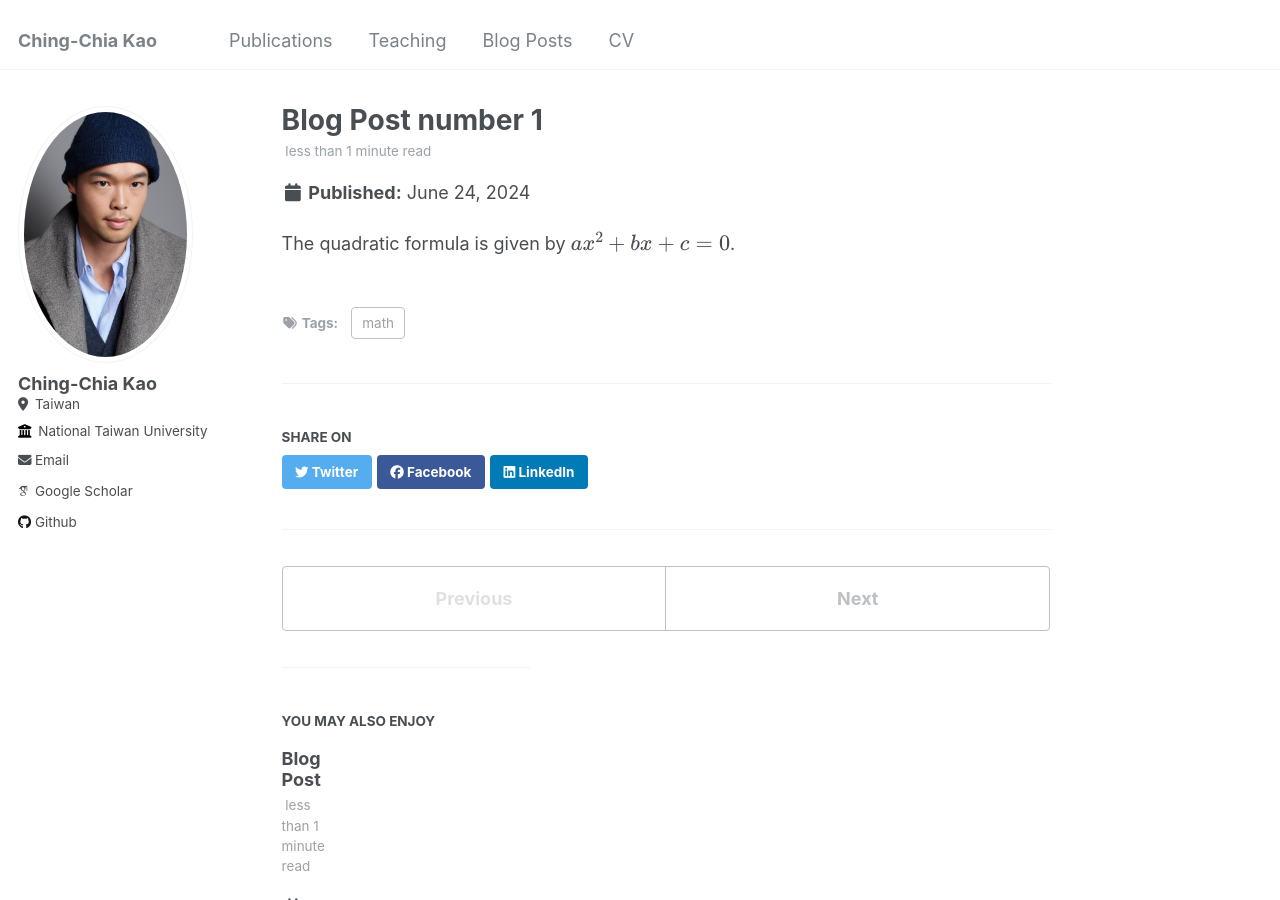
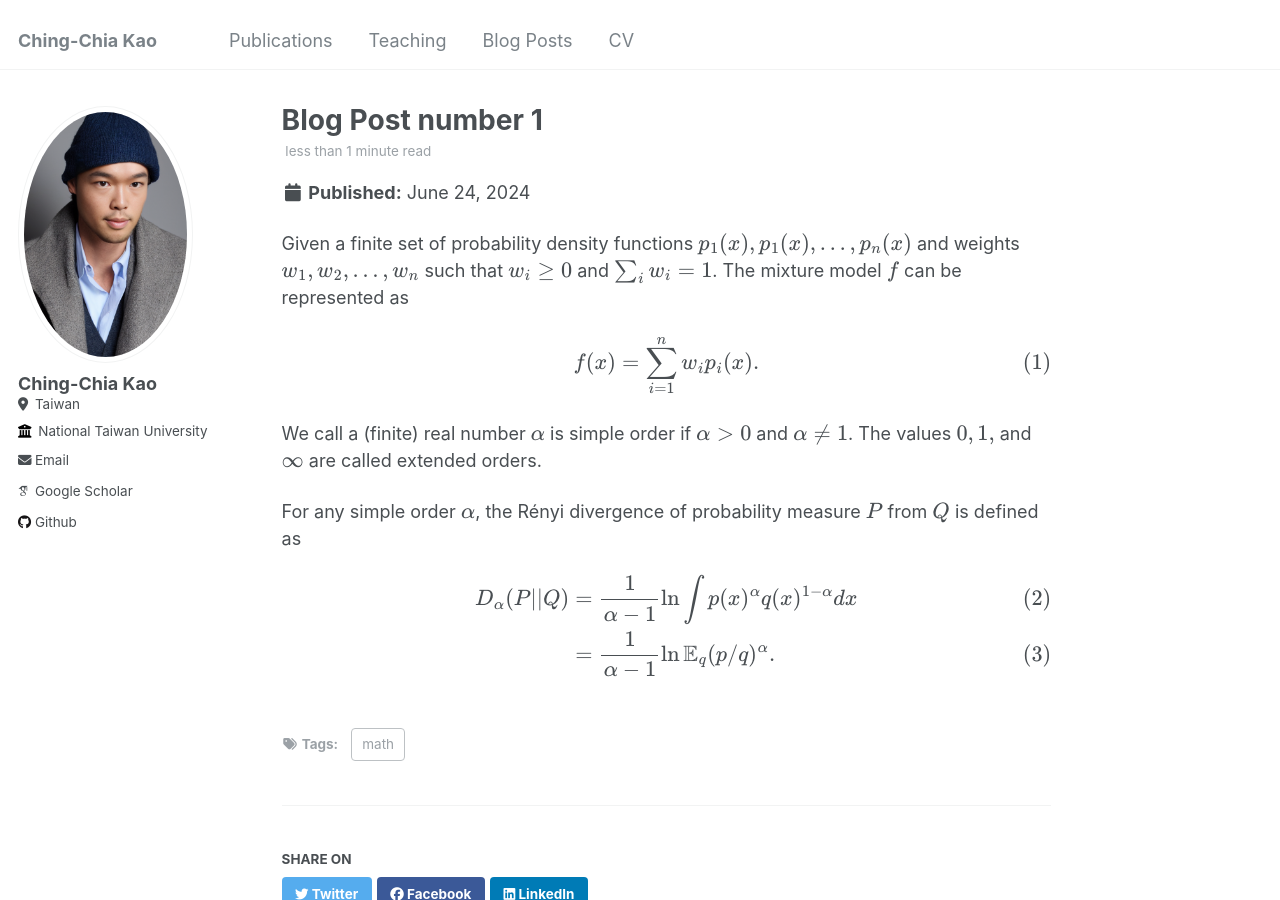
Before and after one commit to CK918/ck918.github.io, a Jekyll site: the page built from _posts/2024-06-24-blog-post.md, in a window 1280 px wide and 900 px high. Built offline with Jekyll 4.4.1, drawn with Linux system fonts in a browser that asks for light colours; some web fonts are replaced; formulas are drawn with MathJax 3.

Commit message:
Update 2024-06-24-blog-post.md

```diff
--- a/_posts/2024-06-24-blog-post.md
+++ b/_posts/2024-06-24-blog-post.md
@@ -7,4 +7,18 @@ tags:
 usemathjax: true
 ---
 
-The quadratic formula is given by $$ax^2 + bx + c = 0$$.
+
+Given a finite set of probability density functions $p_1(x), p_1(x), \dots, p_n(x)$ and weights $w_1, w_2, \dots, w_n$ such that $w_i \geq 0$ and $\sum_i w_i = 1$. The mixture model $f$ can be represented as
+
+\begin{equation}
+    f(x) = \sum\limits_{i=1}^n w_ip_i(x). \tag{1}
+\end{equation}
+
+We call a (finite) real number $\alpha$ is simple order if $\alpha > 0$ and $\alpha \neq 1$. The values $0,1,$ and $\infty$ are called extended orders.
+
+For any simple order $\alpha$, the Rényi divergence of probability measure $P$ from $Q$ is defined as
+
+\begin{align}
+D_{\alpha}(P||Q) &= \frac{1}{\alpha - 1}\ln{\int p(x)^{\alpha}q(x)^{1-\alpha}}dx  \tag{2} \\\\\\
+                 &= \frac{1}{\alpha - 1}\ln{\mathbb{E}_q(p/q)^\alpha}. \tag{3}
+\end{align}
```
